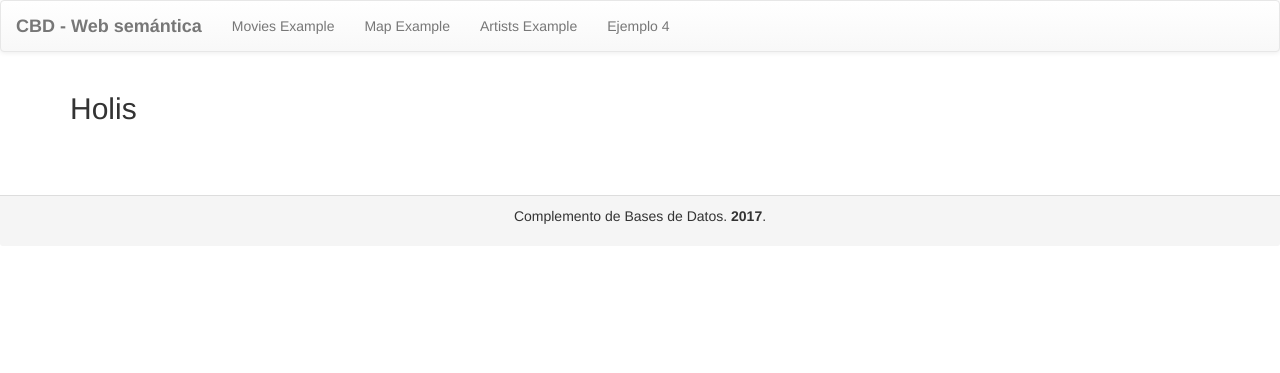
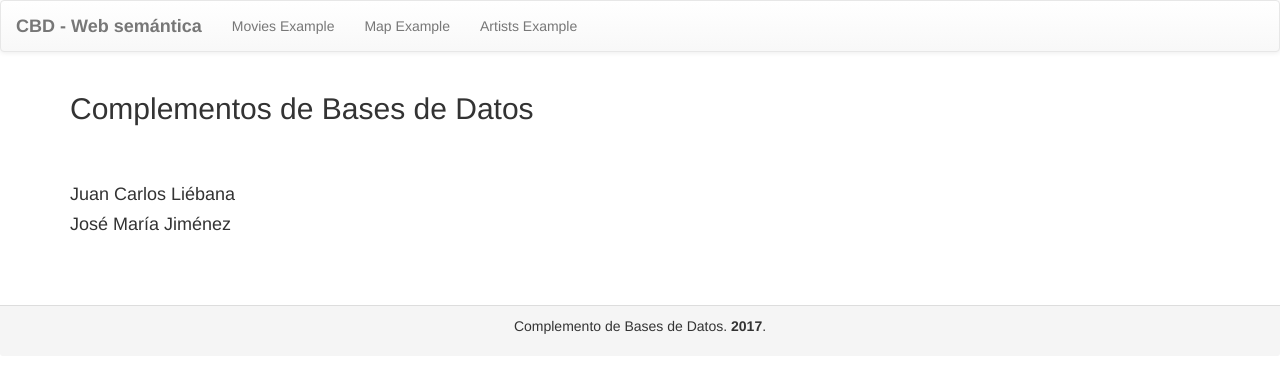
Before and after one commit to raisans138/CBD_SPARQL, a Django app: page / in a window 1280 px wide. Shown: the top 373 px of the page. Run offline with Django 3.2, Linux system fonts and the light colour scheme; some libraries are stand-ins or nearby versions.

Commit message:
cosas xd

```diff
--- a/SPARQL2/templates/index.html
+++ b/SPARQL2/templates/index.html
@@ -10,7 +10,13 @@
     <title>Inicio</title>
 </head>
 <body>
-<h2>Holis  </h2>
+<h2>Complementos de Bases de Datos</h2>
+
+<br>
+<br>
+
+<h4>Juan Carlos Liébana</h4>
+<h4>José María Jiménez</h4>
 <br>
 <br>
 
--- a/SPARQL2/templates/layout.html
+++ b/SPARQL2/templates/layout.html
@@ -47,9 +47,6 @@
                 </li>
                 <li>
                     <a href="/artistsExample" onclick="waitingDialog.show();setTimeout(function () {waitingDialog.hide();}, 3000);">Artists Example <span class="sr-only">(current)</span></a>
-                </li>
-                <li>
-                    <a href="/motociclismo" onclick="waitingDialog.show();setTimeout(function () {waitingDialog.hide();}, 3000);">Ejemplo 4 <span class="sr-only">(current)</span></a>
                 </li>
 
             </ul>
```
